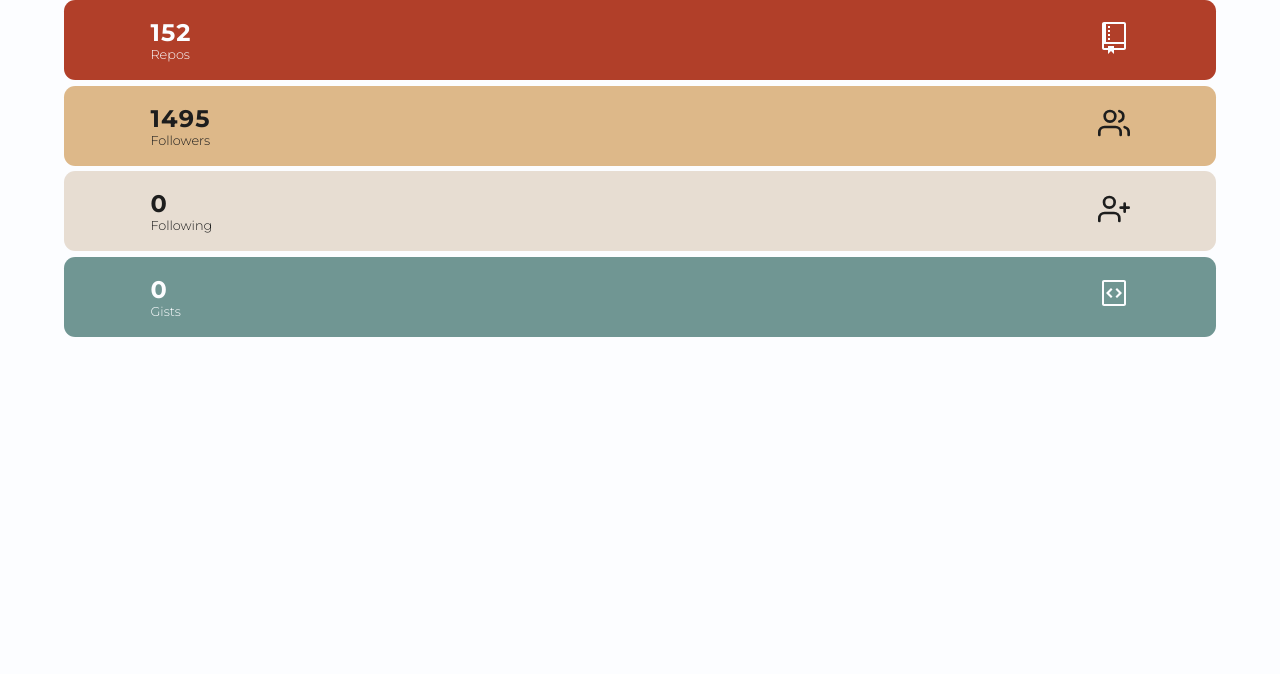
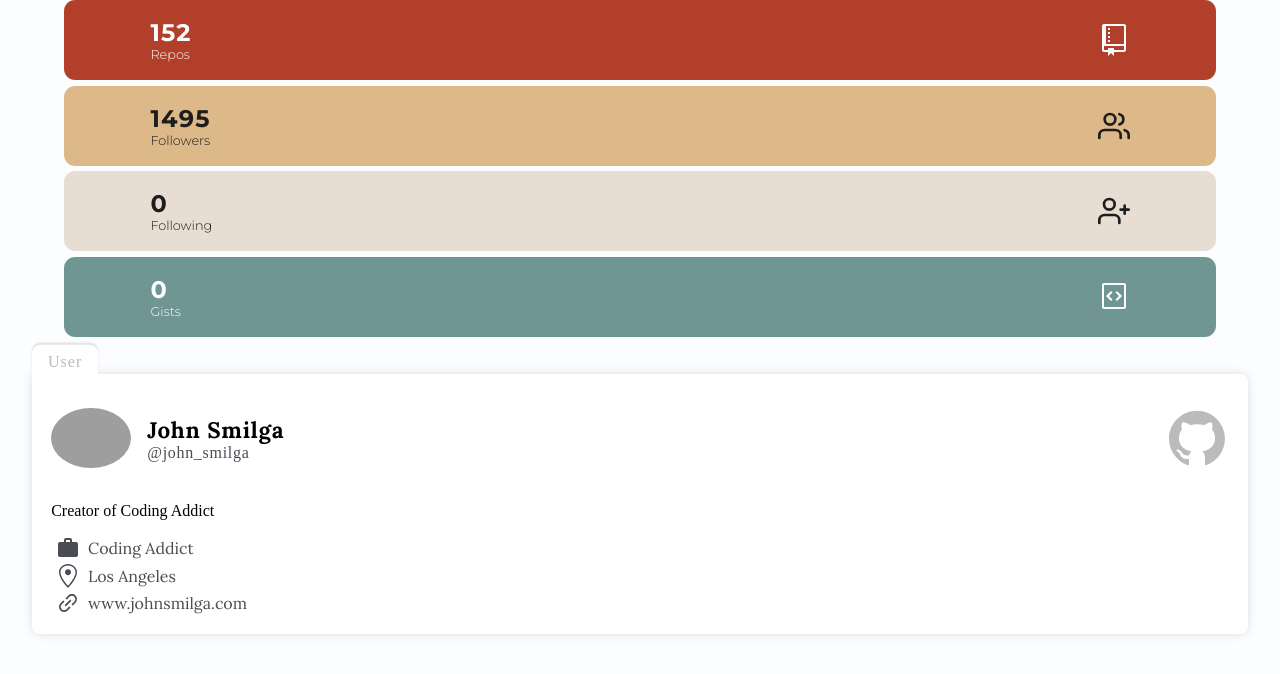
Before and after one commit to PadillaTom/myGitPal, a React (Create React App) app: page / in a window 1280 px wide. Shown: the top 674 px of the page. Built offline with nearby package versions, Linux system fonts and the light colour scheme; grey boxes are pictures that could not be loaded.

Commit message:
User Card DONE

```diff
--- /dev/null
+++ b/src/Components/User Related/UserCard.js
@@ -0,0 +1,134 @@
+import React, {useContext} from 'react'
+import styled from "styled-components";
+
+import {AiFillGithub, AiOutlineLink} from "react-icons/ai"
+import {GoLocation} from "react-icons/go"
+import {MdWork} from "react-icons/md"
+
+import {GithubContext} from "../../Context/UserContext";
+
+
+const UserCard = () => {
+    const {githubUser} = useContext(GithubContext);
+    const {
+        avatar_url,
+        bio,
+        blog,
+        company,
+        html_url,
+        name,
+        location,
+        twitter_username,
+    } = githubUser;
+
+        return (
+        <Wrapper>
+            <header>
+                <img src={avatar_url} alt={`${name} Avatar`} />
+                <div>
+                    <h4>{name}</h4>
+                    {twitter_username &&
+                    <p className="twitter">@{twitter_username}</p>
+                    }
+                </div>
+                <a href={html_url} className="git-logo">
+                    <AiFillGithub></AiFillGithub>
+                </a>
+            </header>
+            {
+                bio && <p>{bio}</p>
+            }
+            <div className="user-links">
+                {
+                    company && <p className="single-link"><MdWork className="singleLink-icon"></MdWork> {company}</p>
+                }
+                {
+                    location && <p className="single-link"><GoLocation className="singleLink-icon"></GoLocation> {location}</p>
+                }
+                {
+                    blog && <a href={`http://${blog}`} className="single-link"><AiOutlineLink className="singleLink-icon"></AiOutlineLink> {blog}</a>
+                }
+            </div>
+        </Wrapper>
+    )
+}
+
+// Styled Components
+const Wrapper = styled.article`
+width: 95%;
+margin: 2rem auto;
+background-color: var(--White);
+box-shadow: 0px 0px 10px var(--ShadowSmooth);
+border-radius: 0.5rem;
+border-top-left-radius: 0rem;
+padding: 1rem 1.2rem;
+position: relative;
+&::after{
+    content: "User";
+    position: absolute;
+    top: 0;
+    left: 0;
+    transform: translateY(-100%);
+    background: white;
+    color: var(--Gray2);
+    border-top-left-radius: 0.5rem;
+    border-top-right-radius: 0.5rem;
+    text-transform: capitalize;
+    letter-spacing: 1px;
+    padding: 0.5rem 1rem 0.2rem 1rem;
+    box-shadow: 0px -2px 2px  var(--ShadowSmooth);
+}
+/* Header */
+header{
+display: grid;
+grid-template-columns: auto 1fr auto;
+align-items: center;
+gap: 1rem;
+margin-bottom: 1rem;
+}
+img {
+    width: 5rem;
+    border-radius: 50%;
+    object-fit: cover;
+}
+h4{
+    font-size: 1.4rem;
+    font-family: var(--FontLora);
+    letter-spacing: 0.8px;
+    font-weight: 700;
+}
+.twitter{
+    font-size: 1rem;
+    color: var(--Gray);
+    letter-spacing: 0.7px;
+}
+.git-logo{
+    color: var(--Gray2);
+    font-size: 4rem;
+    margin-top: 1rem;
+    cursor: pointer;
+    transition: var(--TransMain);
+}
+.git-logo:hover{
+    color: var(--Gray);
+}
+/* Links */
+.user-links{
+    margin-top: 1rem;
+    color: var(--Gray);
+}
+.single-link {
+    padding-bottom: 0.2rem;
+    font-family: var(--FontLora);
+    display: grid;
+    grid-template-columns: auto 1fr;
+    align-items: center;
+    margin-left: 0.3rem;
+}
+.singleLink-icon{
+    font-size: 1.5rem;
+    margin-right: 0.5rem;
+}
+`;
+
+export default UserCard;
--- a/src/Components/User Related/UserInfo.js
+++ b/src/Components/User Related/UserRFFG.js
@@ -6,7 +6,7 @@ import { GithubContext } from '../../Context/UserContext'
 import {GoRepo, GoGist} from "react-icons/go"
 import {FiUsers, FiUserPlus} from "react-icons/fi"
 
-const UserInfo = () => {
+const UserRFFG = () => {
     const {githubUser} = useContext(GithubContext);
     const {public_repos, followers, following, public_gists} = githubUser;
     const items = [
@@ -110,7 +110,7 @@ p{
 }
 span{
     font-size: 2rem;
-    margin-top: 0.2rem;
+    margin-top: 0.5rem;
 }
 /* Colors */
 .cardRed{
@@ -131,4 +131,4 @@ span{
 }
 `;
 
-export default UserInfo
+export default UserRFFG;
--- a/src/Components/User Related/index.js
+++ b/src/Components/User Related/index.js
@@ -1,2 +1,3 @@
-import UserInfo from "./UserInfo";
-export {UserInfo}
+import UserRFFG from "./UserRFFG";
+import UserCard from "./UserCard"
+export {UserRFFG, UserCard}
--- a/src/Pages/Main.js
+++ b/src/Pages/Main.js
@@ -1,12 +1,13 @@
 import React from 'react'
 import styled from "styled-components";
 
-import {UserInfo} from "../Components/User Related"
+import {UserRFFG, UserCard} from "../Components/User Related"
 
 const Main = () => {
     return (
         <main>
-            <UserInfo></UserInfo>
+            <UserRFFG></UserRFFG>
+            <UserCard></UserCard>
         </main>
     )
 }
--- a/src/index.css
+++ b/src/index.css
@@ -23,7 +23,7 @@ max-width: 100vw;
 
 html {
   max-width: 100vw;
-  background-color: #fcfdff;
+  background-color: var(--BgWhite);
 }
 ul {
   list-style: none;
@@ -53,7 +53,7 @@ Variables
   --BgWhite: #fcfdff;
   --SecondWhite: #f7f8fd;
   --ActiveWhite: #f0f4f4;
-  --ShadowSmooth: #cac9c9a9;
+  --ShadowSmooth: #d3d3d3b9;
   /* Fonts */
   --FontLora: 'Lora', serif;
   --FontMontserrat: 'Montserrat', sans-serif;
```
